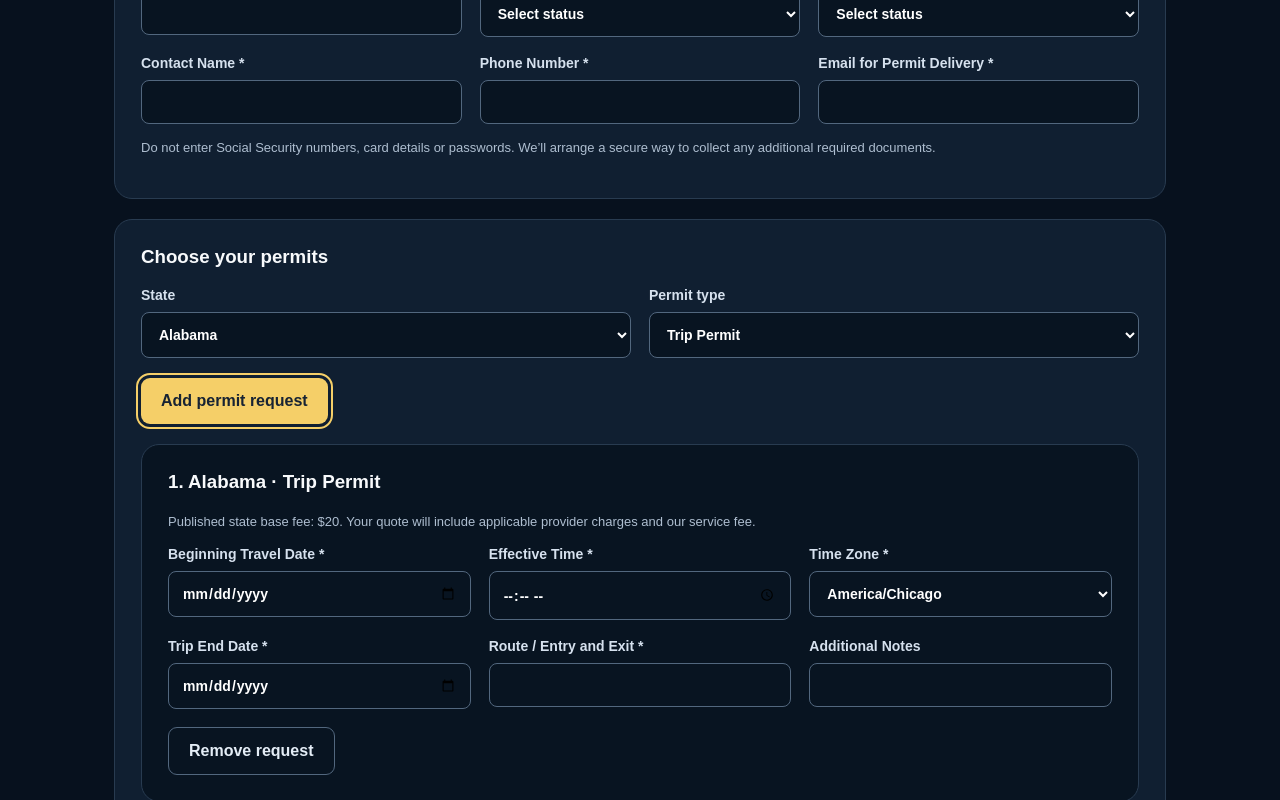
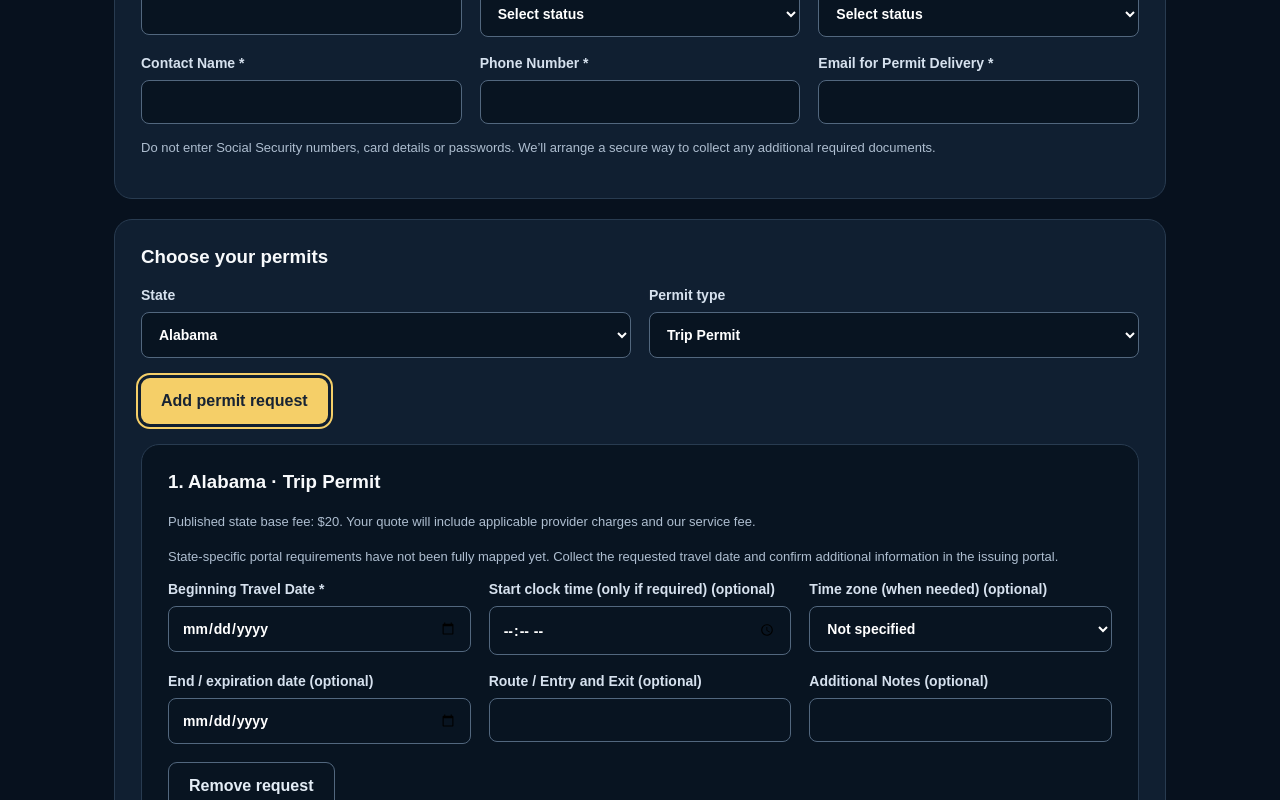
Before and after one commit to movingforwardpermitting/moving-forward-permits, a Next.js app: page / in a window 1280 px wide. Both pictures are taken after typing "Sample", "Sample", "Sample", "Sample", "Sample", "Sample" into the empty fields and a click on the button "Add permit request". Shown: the part 1389-2189 px from the top of the page. Built offline with nearby package versions, Linux system fonts and the light colour scheme.

Commit message:
Update public permit intake to state-specific fields, optional time, and automatic end dates

```diff
--- a/app/page.js
+++ b/app/page.js
@@ -1,6 +1,8 @@
 'use client';
 import { useRef, useState } from 'react';
 import { sharedFields, permitFields, supportedStates, stateFees, prepareOrder } from '../lib/order.mjs';
+import { permitIntakeRule, extraPermitFields } from '../lib/permit-requirements.mjs';
+import { suggestedExpirationDate, applySuggestedExpiration } from '../lib/permit-duration.mjs';
 
 const initialCustomer = Object.fromEntries(sharedFields.map(([key]) => [key, '']));
 const zones = ['America/Chicago','America/New_York','America/Denver','America/Phoenix','America/Los_Angeles','America/Anchorage','Pacific/Honolulu'];
@@ -30,6 +32,14 @@ export default function Home() {
       setMessage(`Request received. Your reference is ${result.orderNumber}. We will review your details and email your quote before payment.`); setReceived(true);
     } catch(error) { setMessage(error.message); } finally { setBusy(false); }
   }
+  function changeDetail(id,key,value){
+    setItems(prior=>prior.map(item=>{
+      if(item.id!==id)return item;
+      const next={...item.details,[key]:value};
+      return {...item,details:['Beginning Travel Date','Kansas Fuel Duration'].includes(key)?
+        applySuggestedExpiration(item.state,item.permitType,item.details,next):next};
+    }));
+  }
   function field(key,label) {
     const optional = ['mcNumber','unitNumber','usdot'].includes(key);
     return <label key={key} htmlFor={key}>{label}{!optional && ' *'}
@@ -50,9 +60,36 @@ export default function Home() {
       {received ? <div className="card"><h3>We have your request.</h3><p>Save the reference above. Questions? Email <a href="mailto:movingforwardpermitting@gmail.com">movingforwardpermitting@gmail.com</a>.</p><button onClick={()=>{setReceived(false);setItems([]);setMessage('');request.current={};}}>Start another request</button></div> : <form onSubmit={submit}>
         <div className="card"><h3>Company, contact & truck</h3><div className="grid">{sharedFields.map(([key,label])=>field(key,label))}</div><p className="note">Do not enter Social Security numbers, card details or passwords. We’ll arrange a secure way to collect any additional required documents.</p></div>
         <div style={{display:'none'}} aria-hidden="true"><label>Website<input tabIndex={-1} autoComplete="off" value={website} onChange={e=>setWebsite(e.target.value)} /></label></div>
-        <div className="card"><h3>Choose your permits</h3><div className="grid"><label>State<select value={state} onChange={e=>setState(e.target.value)}>{supportedStates.map(s=><option key={s}>{s}</option>)}</select></label><label>Permit type<select value={permitType} onChange={e=>setPermitType(e.target.value)}><option>Trip Permit</option><option>Fuel Permit</option><option>Trip + Fuel Permit</option></select></label></div><button type="button" style={{marginTop:20}} onClick={()=>{if(items.length<20)setItems([...items,{id:crypto.randomUUID(),state,permitType,details:{'Time Zone':'America/Chicago'}}]);}}>Add permit request</button>
+        <div className="card"><h3>Choose your permits</h3><div className="grid"><label>State<select value={state} onChange={e=>setState(e.target.value)}>{supportedStates.map(s=><option key={s}>{s}</option>)}</select></label><label>Permit type<select value={permitType} onChange={e=>setPermitType(e.target.value)}><option>Trip Permit</option><option>Fuel Permit</option><option>Trip + Fuel Permit</option></select></label></div><button type="button" style={{marginTop:20}} onClick={()=>{if(items.length<20)setItems([...items,{id:crypto.randomUUID(),state,permitType,details:{}}]);}}>Add permit request</button>
           {!items.length && <p>Add a permit to enter your travel details.</p>}
-          {items.map((item,index)=><div className="card" key={item.id} style={{background:'#081421'}}><h3>{index+1}. {item.state} · {item.permitType}</h3><p className="note">{Number.isFinite(stateFees[item.state]?.[item.permitType])?`Published state base fee: $${stateFees[item.state][item.permitType]}.`:'State fee will be confirmed during review.'} Your quote will include applicable provider charges and our service fee.</p><div className="grid">{permitFields.map(name=><label key={name} htmlFor={`${item.id}-${name}`}>{name}{name!=='Additional Notes'&&' *'}{name==='Time Zone'?<select id={`${item.id}-${name}`} value={item.details[name]||''} onChange={e=>setItems(items.map(entry=>entry.id===item.id?{...entry,details:{...entry.details,[name]:e.target.value}}:entry))}>{zones.map(zone=><option key={zone}>{zone}</option>)}</select>:<input id={`${item.id}-${name}`} required={name!=='Additional Notes'} type={name.includes('Date')?'date':name==='Effective Time'?'time':'text'} maxLength={2000} value={item.details[name]||''} onChange={e=>setItems(items.map(entry=>entry.id===item.id?{...entry,details:{...entry.details,[name]:e.target.value}}:entry))}/>}</label>)}</div><button className="secondary" style={{marginTop:18}} type="button" onClick={()=>setItems(items.filter(entry=>entry.id!==item.id))}>Remove request</button></div>)}
+          {items.map((item,index)=>{
+            const rule=permitIntakeRule(item.state,item.permitType);
+            const suggestion=suggestedExpirationDate(item.state,item.permitType,item.details);
+            return <div className="card" key={item.id} style={{background:'#081421'}}>
+              <h3>{index+1}. {item.state} · {item.permitType}</h3>
+              <p className="note">{Number.isFinite(stateFees[item.state]?.[item.permitType])?`Published state base fee: $${stateFees[item.state][item.permitType]}.`:'State fee will be confirmed during review.'} Your quote will include applicable provider charges and our service fee.</p>
+              {rule.unsupported&&<div className="notice" role="alert">This permit type is not offered through our current {item.state} ordering process. Please remove this request or ask about an alternate method.</div>}
+              <p className="note">{rule.note} {rule.url&&<a href={rule.url} target="_blank" rel="noopener noreferrer">State information</a>}</p>
+              {rule.documentReminder&&<p className="note"><strong>Documents to prepare:</strong> {rule.documentReminder}</p>}
+              {suggestion&&<p className="note">Suggested expiration date: <strong>{suggestion.date}</strong> ({suggestion.hours} hours). Actual validity depends on the issued permit.</p>}
+              <div className="grid">{permitFields.map(name=>{
+                const necessary=rule.required.includes(name);
+                const label=name==='Effective Time'?'Start clock time (only if required)':name==='Time Zone'?'Time zone (when needed)':name==='Trip End Date'?'End / expiration date':name;
+                return <label key={name} htmlFor={`${item.id}-${name}`}>{label}{necessary?' *':' (optional)'}
+                {name==='Time Zone'?<select id={`${item.id}-${name}`} value={item.details[name]||''} onChange={e=>changeDetail(item.id,name,e.target.value)}>
+                  <option value="">Not specified</option>{zones.map(zone=><option key={zone}>{zone}</option>)}
+                </select>:<input id={`${item.id}-${name}`} required={necessary} type={name.includes('Date')?'date':name==='Effective Time'?'time':'text'}
+                  maxLength={2000} value={item.details[name]||''} onChange={e=>changeDetail(item.id,name,e.target.value)}/>}
+                </label>;
+              })}
+              {extraPermitFields(item.state,item.permitType).map(field=><label key={field.key} htmlFor={`${item.id}-${field.key}`}>{field.label}{field.required?' *':' (optional)'}
+                {field.inputType==='select'?<select id={`${item.id}-${field.key}`} required={field.required} value={item.details[field.key]||''} onChange={e=>changeDetail(item.id,field.key,e.target.value)}>
+                  <option value="">Select</option>{field.options.map(option=><option key={option}>{option}</option>)}
+                </select>:<input id={`${item.id}-${field.key}`} required={field.required} type={field.inputType||'text'} min={field.inputType==='number'?1:undefined} value={item.details[field.key]||''} onChange={e=>changeDetail(item.id,field.key,e.target.value)}/>}
+              </label>)}</div>
+              <button className="secondary" style={{marginTop:18}} type="button" onClick={()=>setItems(items.filter(entry=>entry.id!==item.id))}>Remove request</button>
+            </div>;
+          })}
         </div>
         <div className="card"><h3>Processing preference</h3><label>Service level<select value={rush?'rush':'standard'} onChange={e=>setRush(e.target.value==='rush')}><option value="standard">Standard — $35 service fee per permit</option><option value="rush">Request rush — $50 service fee per permit</option></select></label><p>State and required provider fees are additional. For trip + fuel requests, your quote will explain whether the state issues one combination permit or separate permits and how service fees apply.</p><p className="note">We’ll confirm eligibility, dates, fees and availability before requesting payment. No permit is issued until processing is completed. Do not begin travel without the required valid permits.</p><button disabled={busy||!items.length} type="submit">{busy?'Submitting…':'Submit request for review'}</button><p className="note">By submitting, you authorize us to contact you about this request and use the information to prepare your permit order.</p></div>
       </form>}
```
